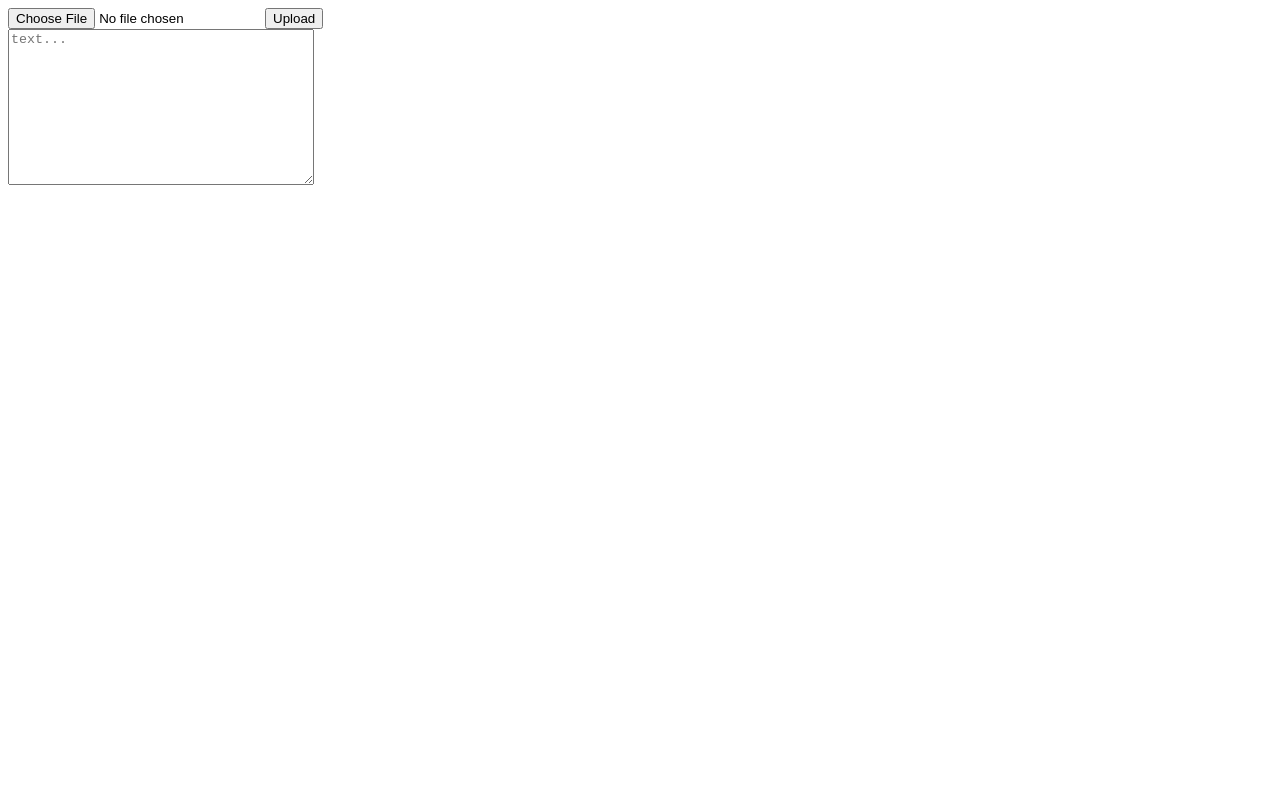
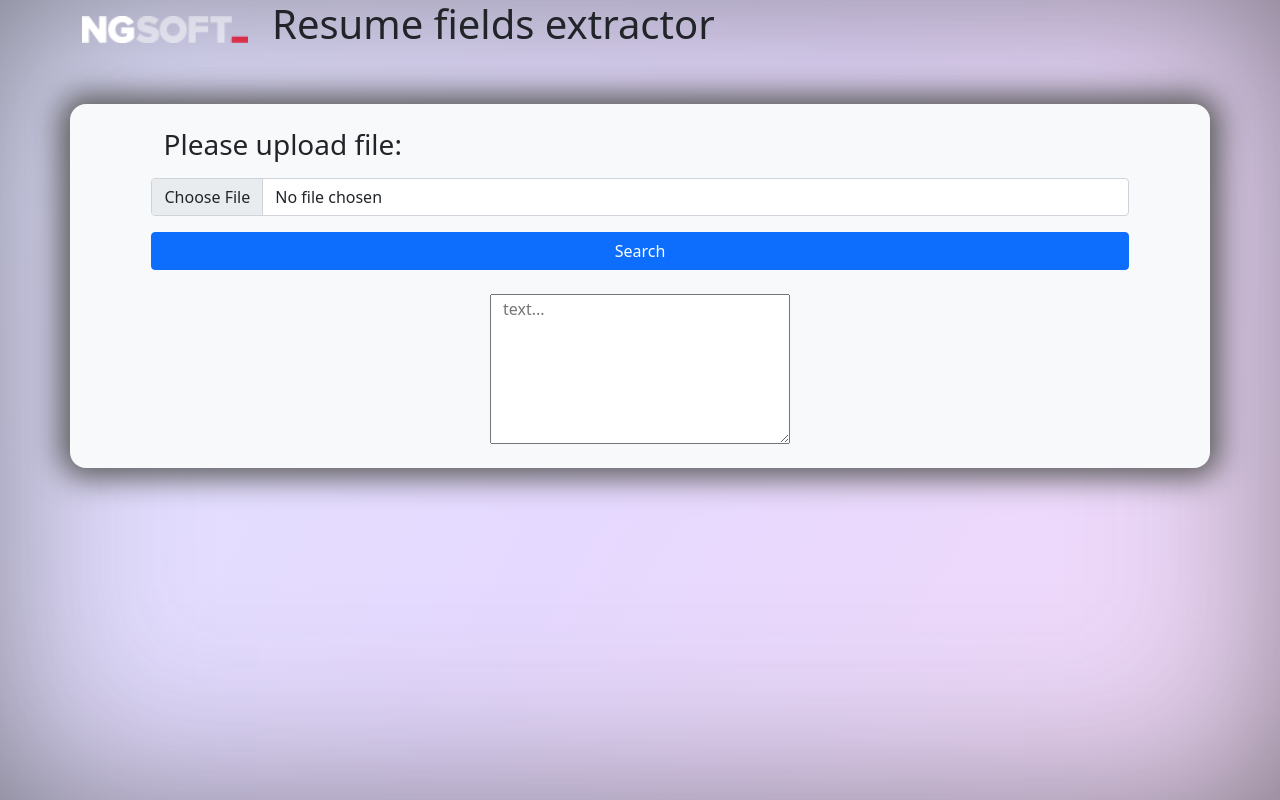
Before and after one commit to EliyaouVaknin/extract-pdf-to-fields, a website: page public/index.html in a window 1280 px wide. Drawn offline with nearby package versions, Linux system fonts and the light colour scheme.

Commit message:
added styles

```diff
--- /dev/null
+++ b/public/Style.css
@@ -0,0 +1,28 @@
+@keyframes bg-anim {
+	0%{background-position: 0% 25%;}
+	25%{background-position: 50% 50%;}
+	50%{background-position: 100% 100%;}
+	75%{background-position: 50% 50%;}
+	100%{background-position: 0% 25%;}
+}
+
+body{
+    height: 100vh;
+    overflow: hidden;
+	box-shadow: inset 0 0 200px -25px rgba(56, 56, 56, 0.7);
+	background: linear-gradient(-60deg, #fadce5, #ffd8f0, #e6d9ff, #daedff, #dffff2);
+	background-size: 500% 200%;
+	animation: bg-anim 20s linear infinite;
+}
+
+.mainCard{
+    box-shadow: 0 0 30px 10px rgb(91, 91, 91);
+    border-radius: 1rem;
+    display: flex;
+    align-items: center;
+}
+
+#resultText{
+    display: flex;
+    align-items: center;
+}
--- a/public/index.html
+++ b/public/index.html
@@ -5,14 +5,38 @@
     <meta charset="UTF-8">
     <meta http-equiv="X-UA-Compatible" content="IE=edge">
     <meta name="viewport" content="width=device-width, initial-scale=1.0">
-    <title>Document</title>
+    <link rel="stylesheet" href="Style.css">
+    <link href="https://cdn.jsdelivr.net/npm/bootstrap@5.0.2/dist/css/bootstrap.min.css" rel="stylesheet"
+        integrity="sha384-EVSTQN3/azprG1Anm3QDgpJLIm9Nao0Yz1ztcQTwFspd3yD65VohhpuuCOmLASjC" crossorigin="anonymous">
+    <title>Resume fields extractor</title>
 </head>
 
 <body>
-    <input type="file" id="inputFile" accept="application/pdf">
-    <button type="button" id="btnUpload">Upload</button>
-    <br />
-    <textarea id="resultText" placeholder="text..." style="width: 300px; height:150px"></textarea>
+    <div class="container">
+        <div class="row">
+            <div class="col-md-2 pt-3">
+                <img height="180px" width="230px" src="brand.png" class="img-fluid">
+            </div>
+            <div class="col-md-10">
+                <h1>Resume fields extractor</h1>
+            </div>
+        </div>
+    </div>
+    <br/>
+    <br/>
+    <div class="container bg-light mainCard d-flex justify-content-center vh-auto vw-auto px-4 py-4">
+        <div class="row">
+                <h3 class="mb-3">Please upload file:</h3>
+                <input type="file" id="inputFile" class="form-control mb-3" accept="application/pdf">
+                <button type="button" class=" btn btn-primary mb-4" id="btnUpload">Search</button>
+                <div class="container d-flex justify-content-center">
+                    <div class="row">
+                        <textarea id="resultText" class="col-md-12" placeholder="text..."
+                            style="width: 300px; height:150px"></textarea>
+                    </div>
+                </div>
+        </div>
+    </div>
     <script src="Script.js"></script>
 </body>
 
```
Also changed, not shown: public/brand.png (added), public/logo.jpg (added).
